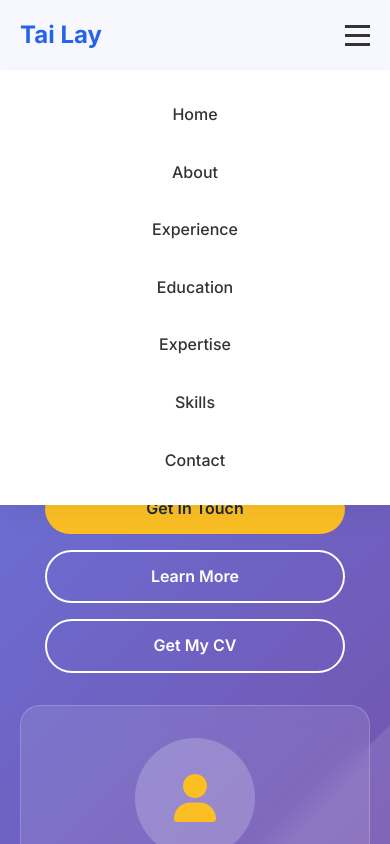
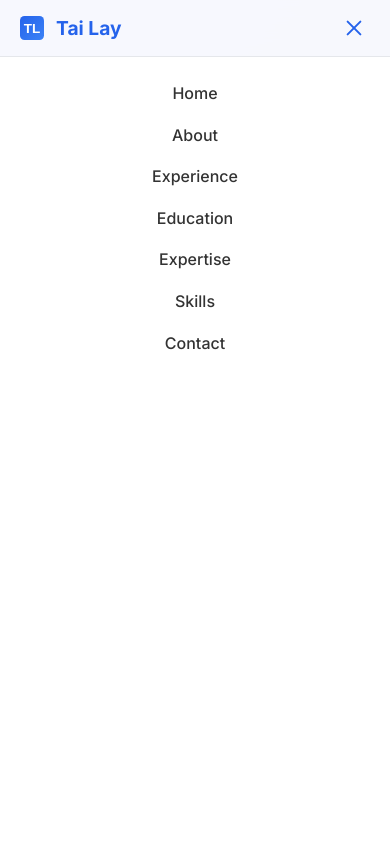
Before and after one commit to layatai/layatai.github.io, a website: page index.html in a window 390 px wide. Both pictures are taken after a click on the element 357 px from the left and 35 px from the top of the page. Shown: the top 844 px of the page. Drawn offline with Linux system fonts and the light colour scheme.

Commit message:
Update styles

```diff
--- a/index.html
+++ b/index.html
@@ -41,6 +41,7 @@
     <nav class="navbar">
         <div class="nav-container">
             <div class="nav-logo">
+                <img src="favicons/favicon.svg" alt="Tai Lay" class="nav-favicon">
                 <h2>Tai Lay</h2>
             </div>
             <ul class="nav-menu">
--- a/styles.css
+++ b/styles.css
@@ -32,6 +32,7 @@ body {
     z-index: 1000;
     padding: 1rem 0;
     transition: all 0.3s ease;
+    box-shadow: 0 2px 10px rgba(0, 0, 0, 0.05);
 }
 
 .nav-container {
@@ -43,10 +44,23 @@ body {
     align-items: center;
 }
 
+.nav-logo {
+    display: flex;
+    align-items: center;
+    gap: 0.75rem;
+}
+
+.nav-favicon {
+    width: 32px;
+    height: 32px;
+    object-fit: contain;
+}
+
 .nav-logo h2 {
     color: #2563eb;
     font-weight: 700;
     font-size: 1.5rem;
+    margin: 0;
 }
 
 .nav-menu {
@@ -86,14 +100,38 @@ body {
     display: none;
     flex-direction: column;
     cursor: pointer;
+    padding: 8px;
+    border-radius: 6px;
+    transition: background-color 0.3s ease;
+}
+
+.hamburger:hover {
+    background-color: rgba(37, 99, 235, 0.1);
 }
 
 .bar {
-    width: 25px;
-    height: 3px;
-    background-color: #333;
-    margin: 3px 0;
-    transition: 0.3s;
+    width: 22px;
+    height: 2px;
+    background-color: #2563eb;
+    margin: 2.5px 0;
+    border-radius: 2px;
+    transition: all 0.3s ease;
+}
+
+.hamburger:hover .bar {
+    background-color: #1d4ed8;
+}
+
+.hamburger.active .bar:nth-child(1) {
+    transform: translateY(7px) rotate(45deg);
+}
+
+.hamburger.active .bar:nth-child(2) {
+    opacity: 0;
+}
+
+.hamburger.active .bar:nth-child(3) {
+    transform: translateY(-7px) rotate(-45deg);
 }
 
 /* Hero Section */
@@ -619,21 +657,48 @@ section {
 
 /* Responsive Design */
 @media (max-width: 768px) {
+    .navbar {
+        padding: 0.75rem 0;
+        height: 56px;
+    }
+
+    .nav-container {
+        height: 100%;
+    }
+
     .hamburger {
         display: flex;
+    }
+
+    .nav-favicon {
+        width: 28px;
+        height: 28px;
+    }
+
+    .nav-logo h2 {
+        font-size: 1.3rem;
     }
 
     .nav-menu {
         position: fixed;
         left: -100%;
-        top: 70px;
+        top: 56px;
         flex-direction: column;
         background-color: white;
         width: 100%;
+        height: calc(100vh - 56px);
         text-align: center;
         transition: 0.3s;
-        box-shadow: 0 10px 27px rgba(0, 0, 0, 0.05);
-        padding: 2rem 0;
+        box-shadow: none;
+        border-top: 1px solid #e5e7eb;
+        padding: 1rem 0;
+        overflow-y: auto;
+        gap: 0;
+        margin: 0;
+    }
+
+    .nav-item {
+        padding: 0.5rem 0;
     }
 
     .nav-menu.active {
@@ -695,6 +760,23 @@ section {
 }
 
 @media (max-width: 480px) {
+    .nav-favicon {
+        width: 24px;
+        height: 24px;
+    }
+
+    .nav-logo h2 {
+        font-size: 1.2rem;
+    }
+
+    .hamburger {
+        padding: 6px;
+    }
+
+    .bar {
+        width: 20px;
+    }
+
     .hero-title {
         font-size: 2rem;
     }
```
